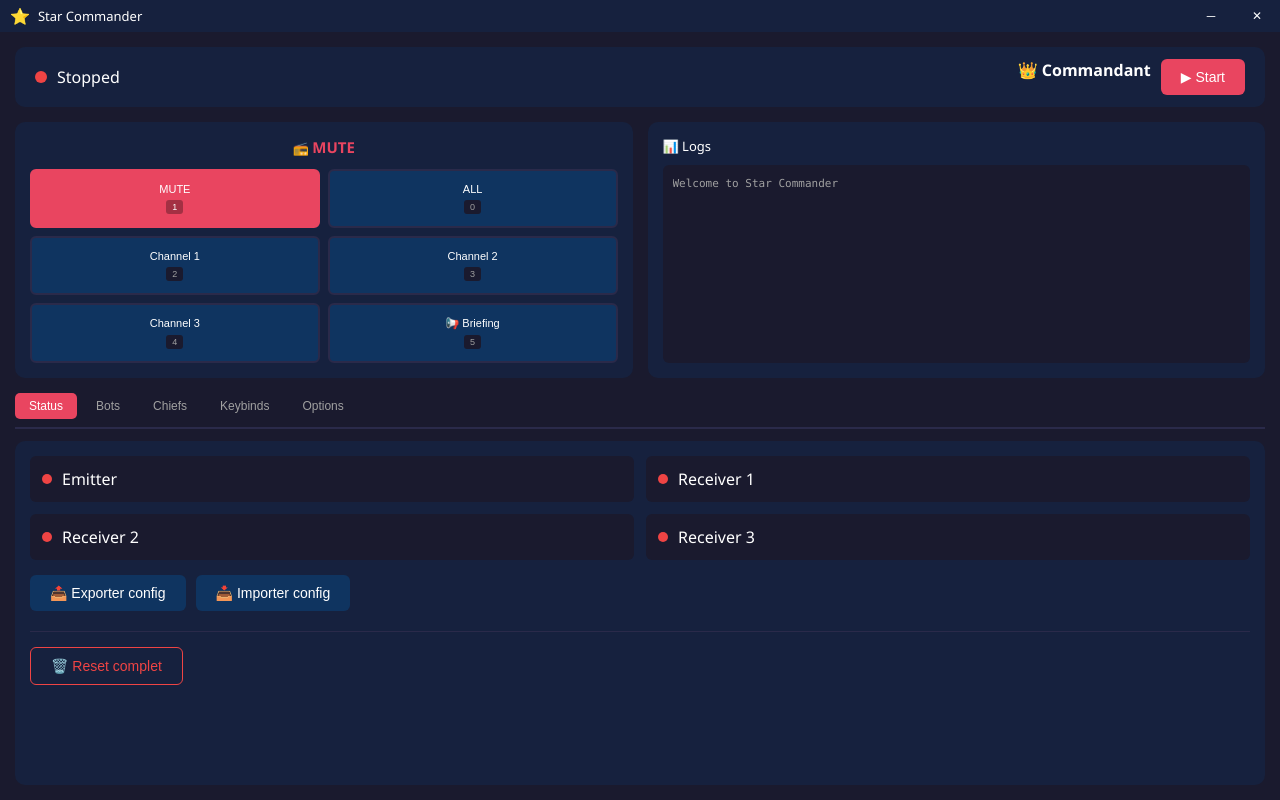
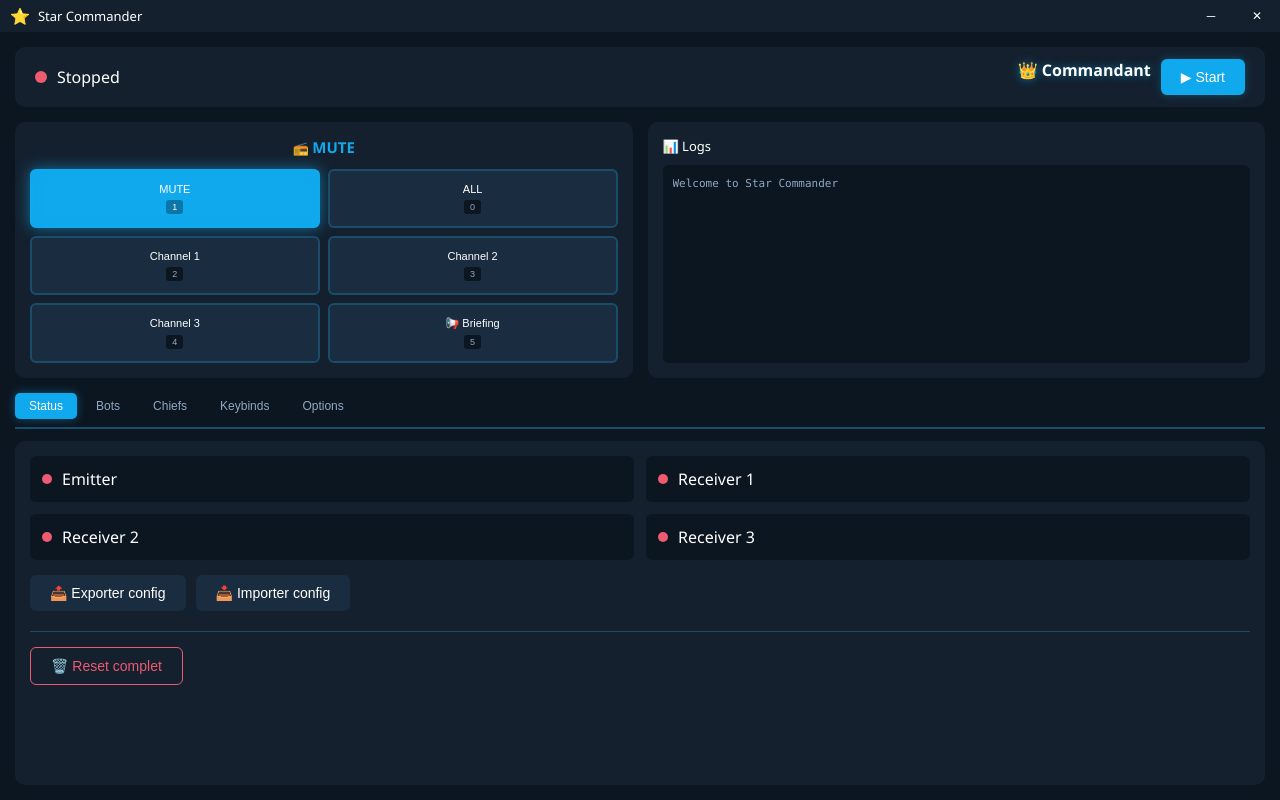
Before and after one commit to gghh2/StarCommander, an Electron app: page electron-app/src/renderer/index.html in a window 1280 px wide. Drawn offline with Linux system fonts and the light colour scheme; no server answers.

Commit message:
[FEATURE] New Theme, like Star Citizen luncher and website

```diff
--- a/electron-app/src/renderer/styles.css
+++ b/electron-app/src/renderer/styles.css
@@ -3,17 +3,17 @@
  */
 
 :root {
-    --bg-primary: #1a1a2e;
-    --bg-secondary: #16213e;
-    --bg-tertiary: #0f3460;
-    --accent: #e94560;
-    --accent-hover: #ff6b6b;
+    --bg-primary: #0c1621;
+    --bg-secondary: #14202e;
+    --bg-tertiary: #1a2c3f;
+    --accent: #11a9ed;
+    --accent-hover: #2daee8;
     --text-primary: #ffffff;
-    --text-secondary: #a0a0a0;
-    --success: #4ade80;
-    --warning: #fbbf24;
-    --error: #ef4444;
-    --border: #2a2a4a;
+    --text-secondary: #8ea8c3;
+    --success: #00d97e;
+    --warning: #f7b731;
+    --error: #ee5a6f;
+    --border: #1a4d6b;
 }
 
 * {
@@ -123,6 +123,7 @@ body {
 .status-indicator.running .status-dot {
     background: var(--success);
     animation: pulse 2s infinite;
+    box-shadow: 0 0 10px rgba(0, 217, 126, 0.8);
 }
 
 @keyframes pulse {
@@ -169,10 +170,12 @@ body {
 
 .btn-primary {
     background: var(--accent);
+    box-shadow: 0 0 10px rgba(17, 169, 237, 0.3);
 }
 
 .btn-primary:hover {
     background: var(--accent-hover);
+    box-shadow: 0 0 15px rgba(45, 174, 232, 0.5);
 }
 
 .btn-loading {
@@ -263,6 +266,7 @@ body {
 .channel-btn.active {
     border-color: var(--accent);
     background: var(--accent);
+    box-shadow: 0 0 15px rgba(17, 169, 237, 0.6), inset 0 0 10px rgba(17, 169, 237, 0.3);
 }
 
 .channel-name {
@@ -366,6 +370,7 @@ body {
 .tab-btn.active {
     color: var(--text-primary);
     background: var(--accent);
+    box-shadow: 0 0 10px rgba(17, 169, 237, 0.4);
 }
 
 /* Tab Content */
@@ -685,7 +690,8 @@ hr {
 .mode-title {
     font-size: 18px;
     font-weight: 600;
-    color: var(--text-primary);
+    color: var(--accent);
+    text-shadow: 0 0 10px rgba(17, 169, 237, 0.6);
 }
 
 .mode-title.chief {
@@ -880,14 +886,15 @@ hr {
 }
 
 .btn-briefing-grid:hover {
-    border-color: #3b82f6;
+    border-color: #11a9ed;
 }
 
 .btn-briefing-grid.active {
-    background: #3b82f6;
-    border-color: #3b82f6;
+    background: #11a9ed;
+    border-color: #11a9ed;
     color: #fff;
     animation: briefing-pulse 1.5s infinite;
+    box-shadow: 0 0 15px rgba(17, 169, 237, 0.6);
 }
 
 /* Briefing Button (old - keep for compatibility) */
@@ -901,19 +908,20 @@ hr {
 }
 
 .btn-briefing:hover {
-    border-color: #3b82f6;
+    border-color: #11a9ed;
 }
 
 .btn-briefing.active {
-    background: #3b82f6;
-    border-color: #3b82f6;
+    background: #11a9ed;
+    border-color: #11a9ed;
     color: #fff;
     animation: briefing-pulse 1.5s infinite;
+    box-shadow: 0 0 15px rgba(17, 169, 237, 0.6);
 }
 
 @keyframes briefing-pulse {
-    0%, 100% { box-shadow: 0 0 0 0 rgba(59, 130, 246, 0.5); }
-    50% { box-shadow: 0 0 0 8px rgba(59, 130, 246, 0); }
+    0%, 100% { box-shadow: 0 0 15px rgba(17, 169, 237, 0.6); }
+    50% { box-shadow: 0 0 25px rgba(17, 169, 237, 0.8); }
 }
 
 /* Form select */
```
